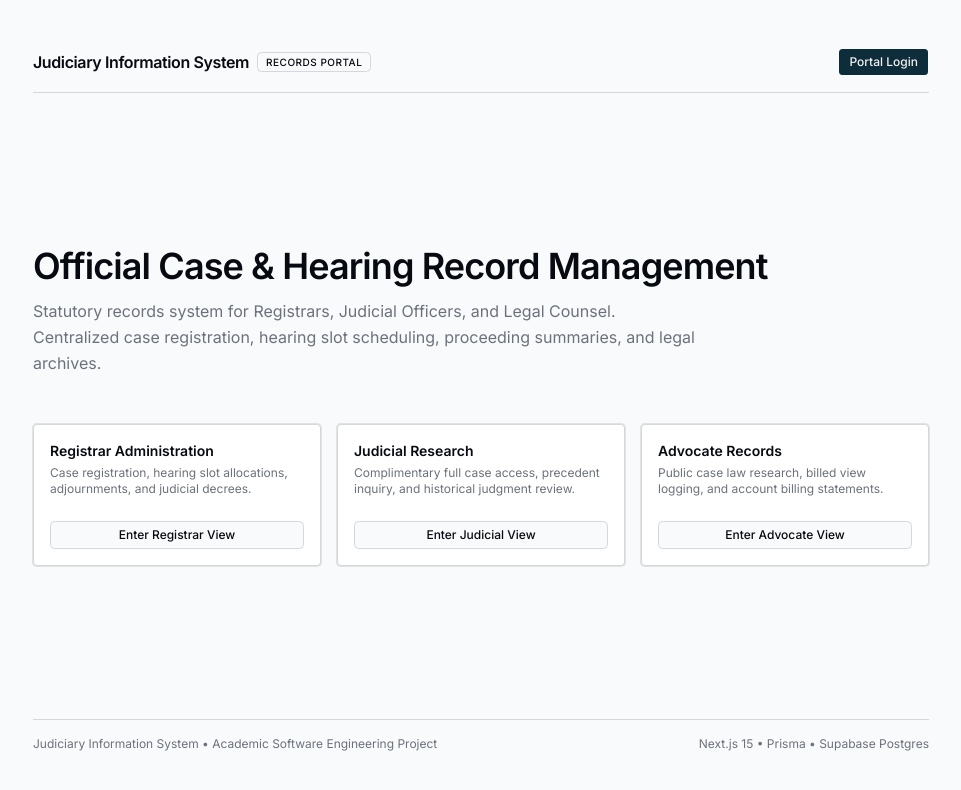
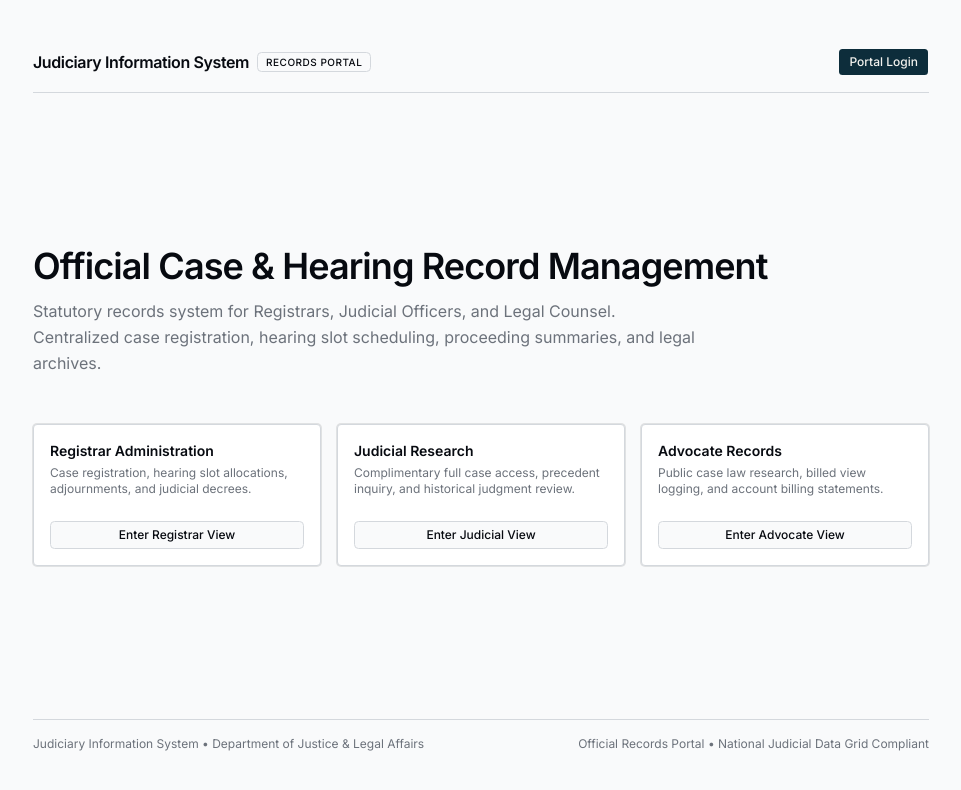
Before and after one commit to sanjib2006/jis, a Next.js app: page / in a window 1280 px wide. Shown: the top 790 px of the page, without its empty margins (159-1120 px from the left). Built offline with nearby package versions, Linux system fonts and the light colour scheme.

Commit message:
fix(ui): remove academic filler and tech stack references in favor of realistic judicial copy

```diff
--- a/app/page.tsx
+++ b/app/page.tsx
@@ -96,8 +96,8 @@ export default function Home() {
       </main>
 
       <footer className="max-w-4xl mx-auto w-full border-t border-border pt-4 flex flex-col sm:flex-row items-center justify-between text-xs text-muted-foreground gap-2">
-        <span>Judiciary Information System &bull; Academic Software Engineering Project</span>
-        <span>Next.js 15 &bull; Prisma &bull; Supabase Postgres</span>
+        <span>Judiciary Information System &bull; Department of Justice & Legal Affairs</span>
+        <span>Official Records Portal &bull; National Judicial Data Grid Compliant</span>
       </footer>
     </div>
   );
--- a/components/shared/sidebar.tsx
+++ b/components/shared/sidebar.tsx
@@ -68,7 +68,7 @@ export function Sidebar({
 
       <div className="p-3 border-t border-sidebar-border text-[11px] text-primary-foreground/60 font-mono">
         <p className="truncate">State Judicial System</p>
-        <p className="text-[10px] text-primary-foreground/40">v1.0.0 &bull; Secure</p>
+        <p className="text-[10px] text-primary-foreground/40">Authorized Personnel Access Only</p>
       </div>
     </div>
   );
```
Also changed, not shown: 1 other file (tests, documents, lock files or other folders).
